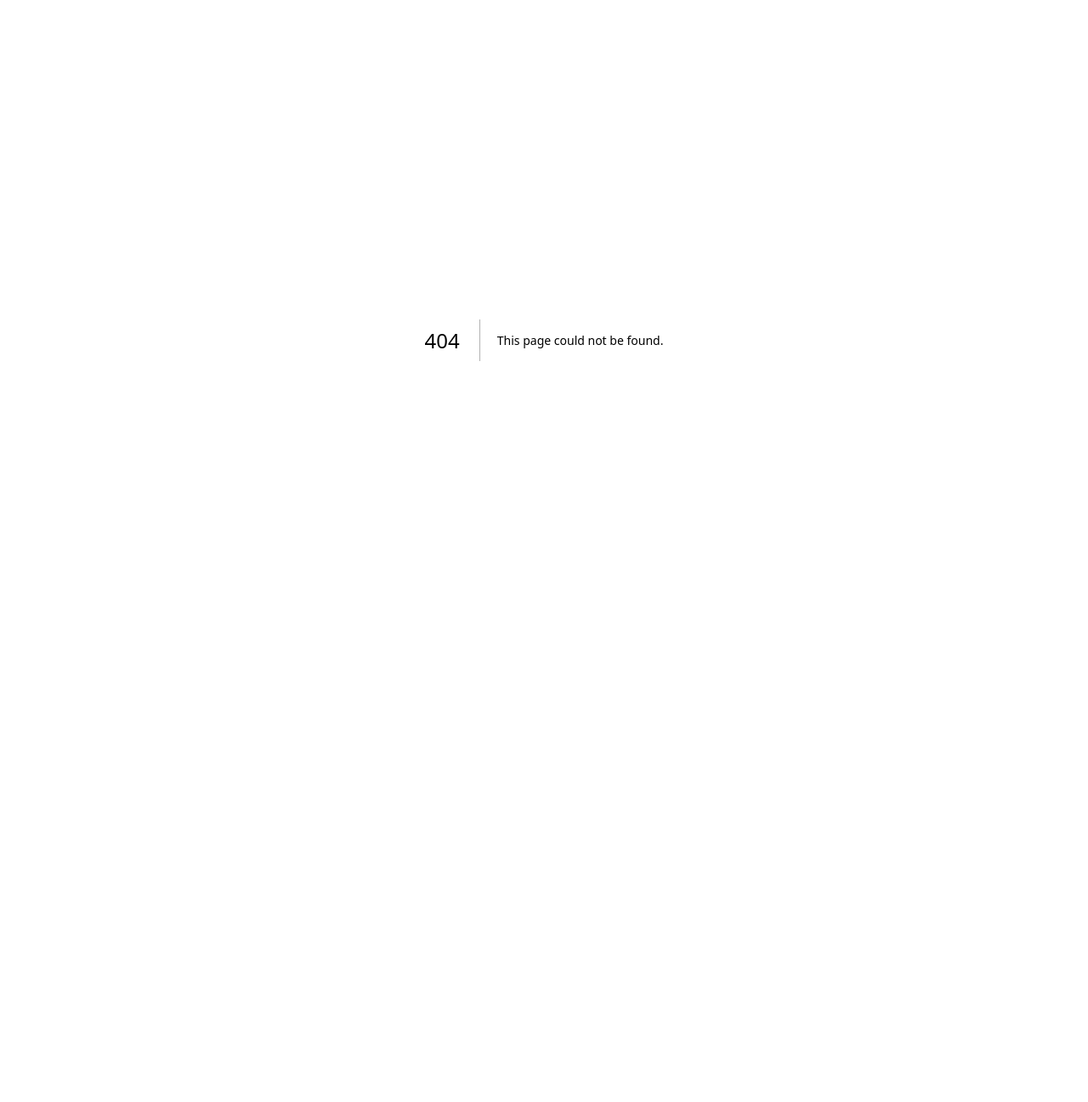
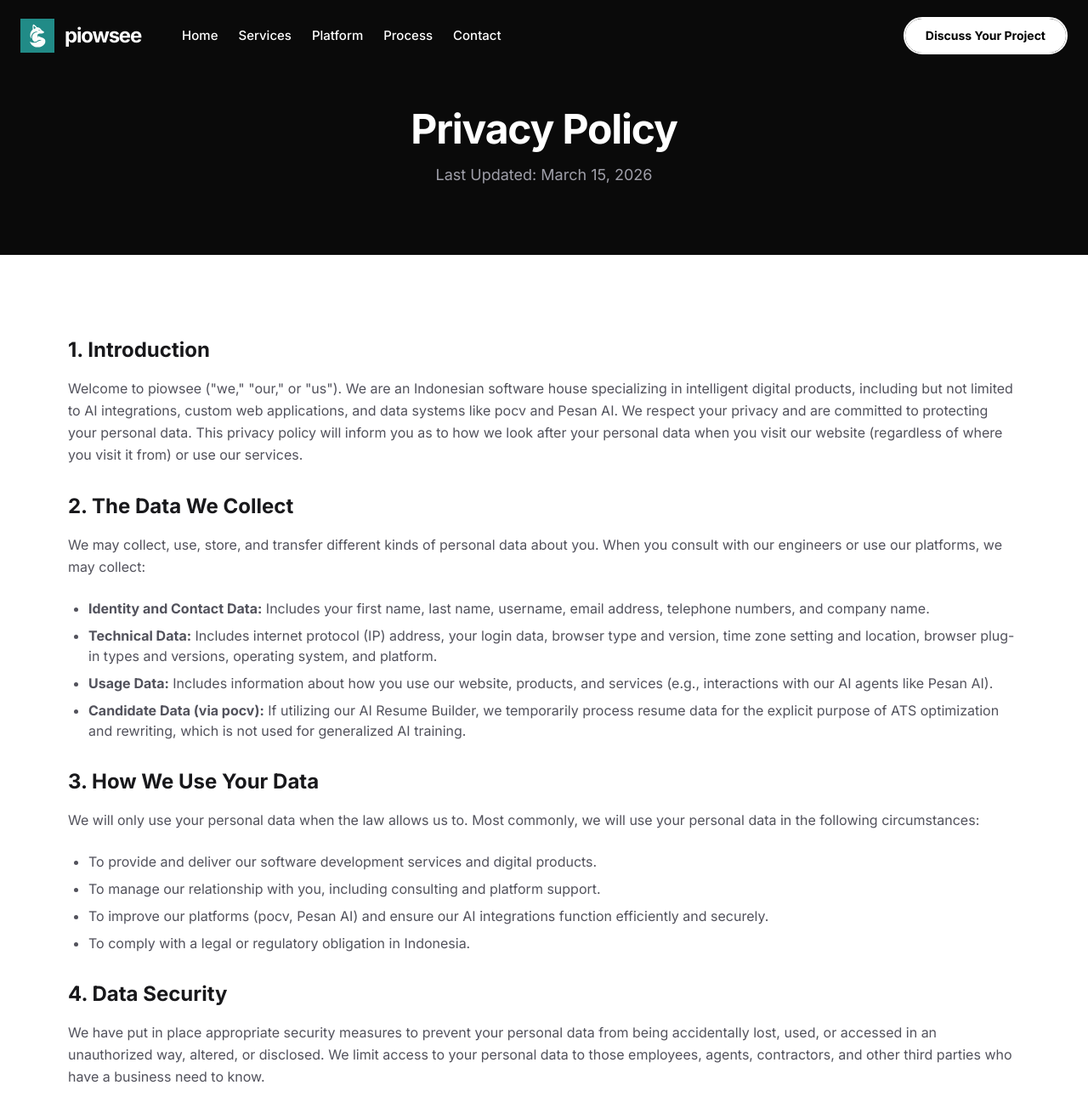
Before and after one commit to piowsee/piowsee, a Next.js app: page /privacy in a window 1280 px wide. Before the commit this address had no page. Shown: the top 1297 px of the page at 85% size. Before the commit the page ends 800 px from the top, so only its background shows below. Built offline with nearby package versions, Linux system fonts and the light colour scheme.

Commit message:
feat: add terms and privacy page

```diff
--- /dev/null
+++ b/src/app/(legal)/privacy/page.tsx
@@ -0,0 +1,70 @@
+import { Header } from "@/components/sections/Header";
+import { Footer } from "@/components/sections/Footer";
+
+export default function PrivacyPolicy() {
+  return (
+    <main className="min-h-screen flex flex-col pt-[88px]">
+      {/* Reusing the transparent header */}
+      <Header />
+
+      {/* Dark Hero Banner */}
+      <section className="bg-[#0A0A0A] py-20 px-4 md:px-6 flex justify-center w-full mt-[-88px] pt-[128px]">
+        <div className="max-w-4xl w-full text-center">
+          <h1 className="text-4xl md:text-5xl font-bold text-white tracking-tight">
+            Privacy Policy
+          </h1>
+          <p className="text-zinc-400 mt-4 text-lg">
+            Last Updated: {new Date().toLocaleDateString('en-US', { month: 'long', day: 'numeric', year: 'numeric' })}
+          </p>
+        </div>
+      </section>
+
+      {/* Content Section */}
+      <section className="flex-1 bg-white py-16 w-full">
+        <div className="container mx-auto px-4 md:px-6 lg:px-20 flex justify-center">
+          <div className="max-w-3xl w-full prose prose-zinc lg:prose-lg max-w-none">
+            <h2 className="text-2xl font-bold text-zinc-900 mt-8 mb-4">1. Introduction</h2>
+          <p className="text-zinc-600 mb-6 leading-relaxed">
+            Welcome to piowsee (&quot;we,&quot; &quot;our,&quot; or &quot;us&quot;). We are an Indonesian software house specializing in intelligent digital products, including but not limited to AI integrations, custom web applications, and data systems like pocv and Pesan AI. We respect your privacy and are committed to protecting your personal data. This privacy policy will inform you as to how we look after your personal data when you visit our website (regardless of where you visit it from) or use our services.
+          </p>
+
+          <h2 className="text-2xl font-bold text-zinc-900 mt-8 mb-4">2. The Data We Collect</h2>
+          <p className="text-zinc-600 mb-6 leading-relaxed">
+            We may collect, use, store, and transfer different kinds of personal data about you. When you consult with our engineers or use our platforms, we may collect:
+          </p>
+          <ul className="list-disc pl-6 text-zinc-600 mb-6 space-y-2">
+            <li><strong>Identity and Contact Data:</strong> Includes your first name, last name, username, email address, telephone numbers, and company name.</li>
+            <li><strong>Technical Data:</strong> Includes internet protocol (IP) address, your login data, browser type and version, time zone setting and location, browser plug-in types and versions, operating system, and platform.</li>
+            <li><strong>Usage Data:</strong> Includes information about how you use our website, products, and services (e.g., interactions with our AI agents like Pesan AI).</li>
+            <li><strong>Candidate Data (via pocv):</strong> If utilizing our AI Resume Builder, we temporarily process resume data for the explicit purpose of ATS optimization and rewriting, which is not used for generalized AI training.</li>
+          </ul>
+
+          <h2 className="text-2xl font-bold text-zinc-900 mt-8 mb-4">3. How We Use Your Data</h2>
+          <p className="text-zinc-600 mb-6 leading-relaxed">
+            We will only use your personal data when the law allows us to. Most commonly, we will use your personal data in the following circumstances:
+          </p>
+          <ul className="list-disc pl-6 text-zinc-600 mb-6 space-y-2">
+            <li>To provide and deliver our software development services and digital products.</li>
+            <li>To manage our relationship with you, including consulting and platform support.</li>
+            <li>To improve our platforms (pocv, Pesan AI) and ensure our AI integrations function efficiently and securely.</li>
+            <li>To comply with a legal or regulatory obligation in Indonesia.</li>
+          </ul>
+
+          <h2 className="text-2xl font-bold text-zinc-900 mt-8 mb-4">4. Data Security</h2>
+          <p className="text-zinc-600 mb-6 leading-relaxed">
+            We have put in place appropriate security measures to prevent your personal data from being accidentally lost, used, or accessed in an unauthorized way, altered, or disclosed. We limit access to your personal data to those employees, agents, contractors, and other third parties who have a business need to know.
+          </p>
+
+          <h2 className="text-2xl font-bold text-zinc-900 mt-8 mb-4">5. Contact Details</h2>
+          <p className="text-zinc-600 mb-6 leading-relaxed">
+            If you have any questions about this privacy policy or our privacy practices, please contact us. piowsee is engineered and headquartered in Indonesia.
+          </p>
+
+          </div>
+        </div>
+      </section>
+
+      <Footer />
+    </main>
+  );
+}
--- /dev/null
+++ b/src/app/(legal)/terms/page.tsx
@@ -0,0 +1,67 @@
+import { Header } from "@/components/sections/Header";
+import { Footer } from "@/components/sections/Footer";
+
+export default function TermsOfService() {
+  return (
+    <main className="min-h-screen flex flex-col pt-[88px]">
+      {/* Reusing the transparent header */}
+      <Header />
+
+      {/* Dark Hero Banner */}
+      <section className="bg-[#0A0A0A] py-20 px-4 md:px-6 flex justify-center w-full mt-[-88px] pt-[128px]">
+        <div className="max-w-4xl w-full text-center">
+          <h1 className="text-4xl md:text-5xl font-bold text-white tracking-tight">
+            Terms of Service
+          </h1>
+          <p className="text-zinc-400 mt-4 text-lg">
+            Last Updated: {new Date().toLocaleDateString('en-US', { month: 'long', day: 'numeric', year: 'numeric' })}
+          </p>
+        </div>
+      </section>
+
+      {/* Content Section */}
+      <section className="flex-1 bg-white py-16 w-full">
+        <div className="container mx-auto px-4 md:px-6 lg:px-20 flex justify-center">
+          <div className="max-w-3xl w-full prose prose-zinc lg:prose-lg max-w-none">
+            <h2 className="text-2xl font-bold text-zinc-900 mt-8 mb-4">1. Acceptance of Terms</h2>
+          <p className="text-zinc-600 mb-6 leading-relaxed">
+            By accessing or using the piowsee website, consulting with our engineers, or utilizing our software platforms (including but not limited to pocv and Pesan AI), you agree to be bound by these Terms of Service. If you disagree with any part of these terms, you may not access our services.
+          </p>
+
+          <h2 className="text-2xl font-bold text-zinc-900 mt-8 mb-4">2. Description of Service</h2>
+          <p className="text-zinc-600 mb-6 leading-relaxed">
+            piowsee is a software house providing custom digital product development, AI integrations, web applications, and proprietary internal platforms designed to automate complexity. Our specific deliverables and services are subject to separate master service agreements (MSAs) or statements of work (SOWs) established with clients.
+          </p>
+
+          <h2 className="text-2xl font-bold text-zinc-900 mt-8 mb-4">3. Intellectual Property</h2>
+          <p className="text-zinc-600 mb-6 leading-relaxed">
+            The piowsee website and its original content, features, and functionality are and will remain the exclusive property of piowsee and its licensors. Unless explicitly stated in a custom software development contract, piowsee retains the underlying intellectual property rights to our proprietary codebases, AI models, and internal tools.
+          </p>
+
+          <h2 className="text-2xl font-bold text-zinc-900 mt-8 mb-4">4. User Obligations</h2>
+          <p className="text-zinc-600 mb-6 leading-relaxed">
+            When interacting with our website or platforms, you agree not to:
+          </p>
+          <ul className="list-disc pl-6 text-zinc-600 mb-6 space-y-2">
+            <li>Use the services for any illegal or unauthorized purpose.</li>
+            <li>Attempt to reverse engineer, decompile, or otherwise extract the source code of the software provided by piowsee.</li>
+            <li>Interfere with or disrupt the integrity or performance of the services or the data contained therein.</li>
+          </ul>
+
+          <h2 className="text-2xl font-bold text-zinc-900 mt-8 mb-4">5. Limitation of Liability</h2>
+          <p className="text-zinc-600 mb-6 leading-relaxed">
+            In no event shall piowsee, nor its directors, employees, partners, agents, suppliers, or affiliates, be liable for any indirect, incidental, special, consequential, or punitive damages, including without limitation, loss of profits, data, use, goodwill, or other intangible losses, resulting from your access to or use of or inability to access or use the services.
+          </p>
+
+          <h2 className="text-2xl font-bold text-zinc-900 mt-8 mb-4">6. Governing Law</h2>
+          <p className="text-zinc-600 mb-6 leading-relaxed">
+            These Terms shall be governed and construed in accordance with the laws of Indonesia, without regard to its conflict of law provisions. Our failure to enforce any right or provision of these Terms will not be considered a waiver of those rights.
+          </p>
+          </div>
+        </div>
+      </section>
+
+      <Footer />
+    </main>
+  );
+}
--- a/src/app/layout.tsx
+++ b/src/app/layout.tsx
@@ -8,8 +8,8 @@ const inter = Inter({
 });
 
 export const metadata: Metadata = {
-  title: "Gojek Singapore",
-  description: "More ways to go with Gojek",
+  title: "piowsee | Automating Complexity",
+  description: "piowsee is a software house building intelligent digital products and solutions.",
 };
 
 export default function RootLayout({
--- a/src/components/sections/Footer.tsx
+++ b/src/components/sections/Footer.tsx
@@ -56,8 +56,8 @@ export function Footer() {
            <div className="space-y-3">
               <h4 className="font-bold text-lg mb-4 tracking-wide">Legal</h4>
               <ul className="space-y-3">
-                 <li><Link href="#" className="text-gray-400 hover:text-white font-medium transition-colors">Privacy Policy</Link></li>
-                 <li><Link href="#" className="text-gray-400 hover:text-white font-medium transition-colors">Terms of Service</Link></li>
+                 <li><Link href="/privacy" className="text-gray-400 hover:text-white font-medium transition-colors">Privacy Policy</Link></li>
+                 <li><Link href="/terms" className="text-gray-400 hover:text-white font-medium transition-colors">Terms of Service</Link></li>
               </ul>
            </div>
 
--- a/src/components/sections/Header.tsx
+++ b/src/components/sections/Header.tsx
@@ -6,11 +6,11 @@ import Image from "next/image";
 import { Button } from "@/components/ui/button";
 
 const navLinks = [
-  { name: "Home", href: "#home" },
-  { name: "Services", href: "#services" },
-  { name: "Platform", href: "#platform" },
-  { name: "Process", href: "#process" },
-  { name: "Contact", href: "#contact" },
+  { name: "Home", href: "/#home" },
+  { name: "Services", href: "/#services" },
+  { name: "Platform", href: "/#platform" },
+  { name: "Process", href: "/#process" },
+  { name: "Contact", href: "/#contact" },
 ];
 
 export function Header() {
```
